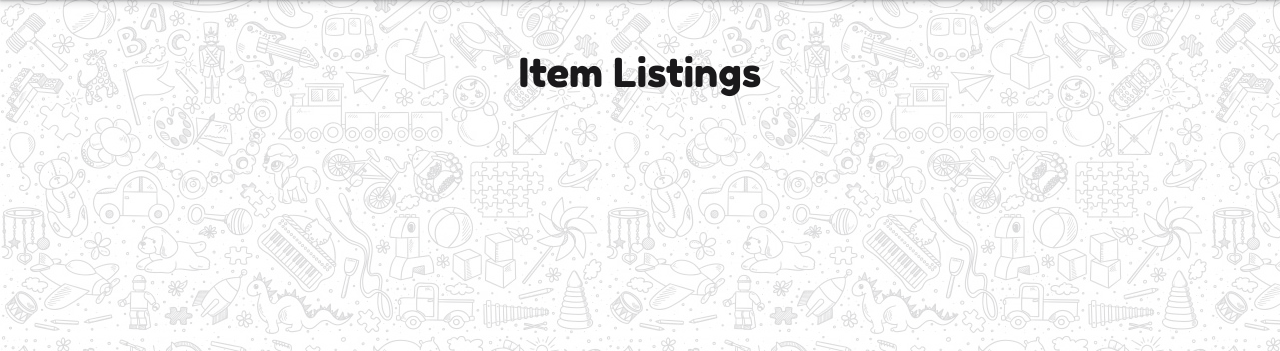
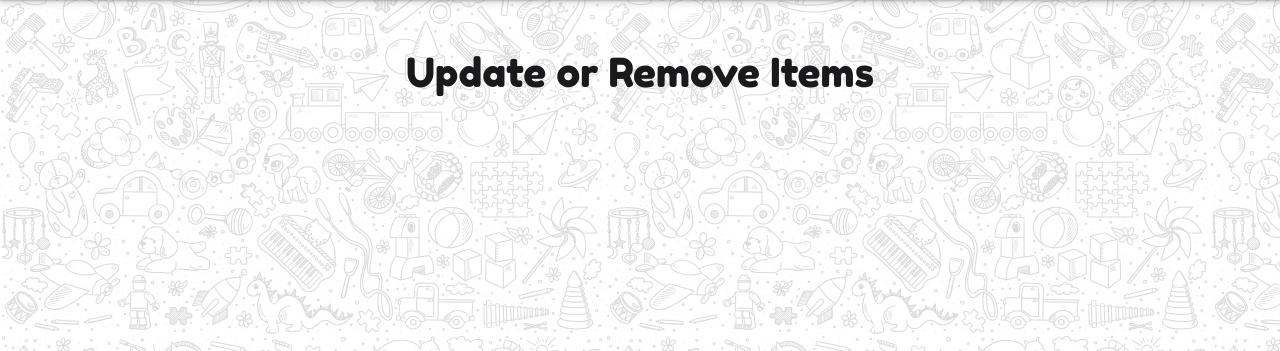
Before and after one commit to 4forces/CI-MS3-project3, a Flask app: page /listings in a window 1280 px wide. Shown: the part 69-420 px from the top of the page. Run offline with Flask 2, Linux system fonts and the light colour scheme; data that the repository does not hold is empty; some libraries are stand-ins or nearby versions.

Commit message:
Change item_listing title

```diff
--- a/templates/item_listings.template.html
+++ b/templates/item_listings.template.html
@@ -7,7 +7,7 @@
 <div class="container">
         <div class="row mt-5 justify-content-center text-center">
             <div class="col-8 text-center">
-                <h1>Item Listings</h1>
+                <h1>Update or Remove Items</h1>
             </div>
         </div>
 
```
